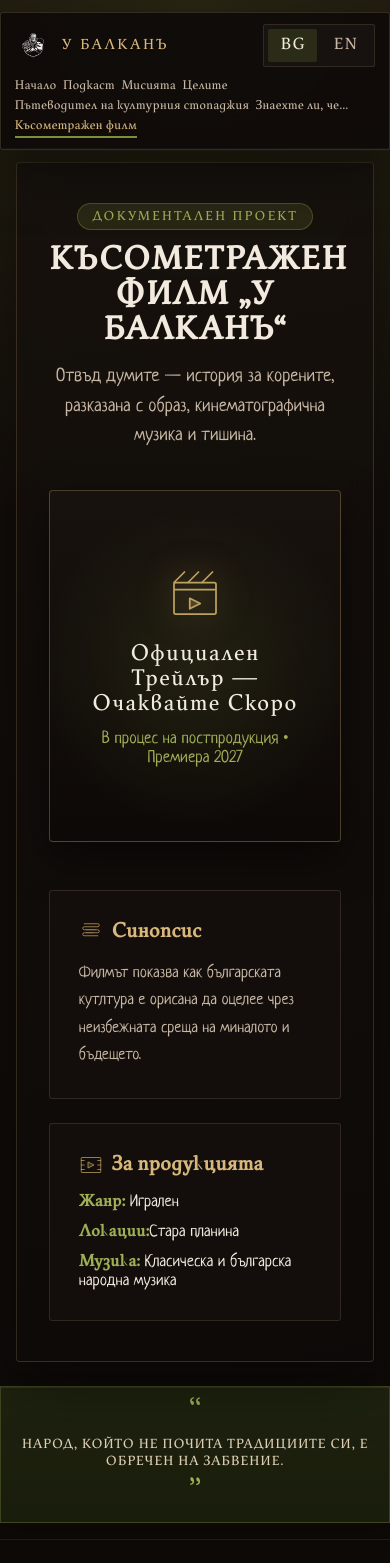
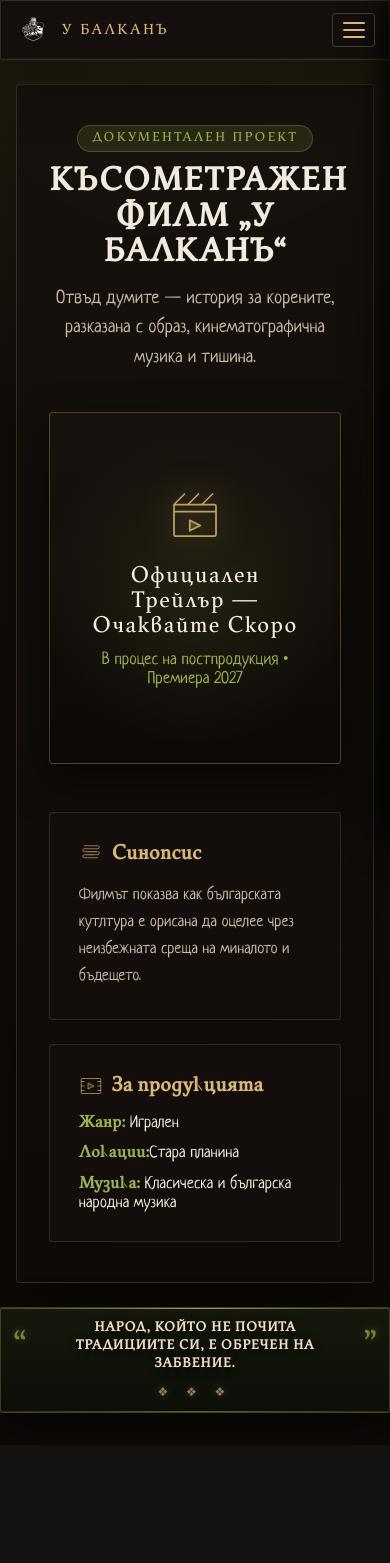
Before and after one commit to Vranata/UBalkanu, a React (Vite) app: page /film in a window 390 px wide. Shown: the top 1563 px of the page. After the commit the page ends 1445 px from the top, so only its background shows below. Built offline with nearby package versions, Linux system fonts and the light colour scheme.

Commit message:
mobile UI changes

```diff
--- a/src/App.tsx
+++ b/src/App.tsx
@@ -1,4 +1,4 @@
-import { useMemo, useState, useEffect } from 'react';
+import { useMemo, useState } from 'react';
 import { BrowserRouter, Routes, Route, NavLink, Link, Navigate } from 'react-router-dom';
 import { navigation, quoteCopy, type Locale } from './content';
 import SidePatterns from './components/SidePatterns';
@@ -13,25 +13,7 @@ import FilmPage from './pages/FilmPage';
 
 function AppContent() {
   const [locale, setLocale] = useState<Locale>('bg');
-  const [headerVisible, setHeaderVisible] = useState(true);
-
-  useEffect(() => {
-    let lastScrollY = window.scrollY;
-
-    const handleScroll = () => {
-      const currentScrollY = window.scrollY;
-      // Reveal header if scrolling up or near the top
-      if (currentScrollY <= 60 || currentScrollY < lastScrollY) {
-        setHeaderVisible(true);
-      } else if (currentScrollY > lastScrollY && currentScrollY > 100) {
-        setHeaderVisible(false);
-      }
-      lastScrollY = currentScrollY;
-    };
-
-    window.addEventListener('scroll', handleScroll, { passive: true });
-    return () => window.removeEventListener('scroll', handleScroll);
-  }, []);
+  const [mobileMenuOpen, setMobileMenuOpen] = useState(false);
 
   const activeNavigation = useMemo(
     () =>
@@ -43,16 +25,37 @@ function AppContent() {
     [locale],
   );
 
+  const closeMobileMenu = () => setMobileMenuOpen(false);
+
   return (
-    <div className="app-shell">
+    <div className={`app-shell ${mobileMenuOpen ? 'mobile-menu-active' : ''}`}>
       <SidePatterns />
       <div className="page-shell">
-        <header className={`topbar ${headerVisible ? 'header-pinned' : 'header-hidden'}`}>
-          <Link className="brand" to="/" aria-label="У БАЛКАНЪ home">
+        <header className="topbar">
+          <Link className="brand" to="/" onClick={closeMobileMenu} aria-label="У БАЛКАНЪ home">
             <img className="brand-mark" src="/assets/balkana-logo.png" alt="У Балканъ logo" />
             <span className="brand-name">У БАЛКАНЪ</span>
           </Link>
 
+          <button
+            type="button"
+            className={`mobile-nav-toggle ${mobileMenuOpen ? 'open' : ''}`}
+            onClick={() => setMobileMenuOpen(!mobileMenuOpen)}
+            aria-label={mobileMenuOpen ? 'Затвори меню' : 'Отвори меню'}
+            aria-expanded={mobileMenuOpen}
+          >
+            <span className="hamburger-box">
+              <span className="hamburger-inner"></span>
+            </span>
+          </button>
+
+          <div
+            className={`mobile-backdrop ${mobileMenuOpen ? 'visible' : ''}`}
+            onClick={closeMobileMenu}
+            aria-hidden="true"
+          />
+
+          <div className={`topbar-controls ${mobileMenuOpen ? 'open' : ''}`}>
             <nav className="nav" aria-label="Primary">
               {activeNavigation.map((item) => (
                 <NavLink
@@ -60,6 +63,7 @@ function AppContent() {
                   to={item.path}
                   className={({ isActive }) => (isActive ? 'active-nav-item' : '')}
                   end={item.path === '/'}
+                  onClick={closeMobileMenu}
                 >
                   {item.label}
                 </NavLink>
@@ -82,28 +86,7 @@ function AppContent() {
                 EN
               </button>
             </div>
-        </header>
 
-        <main className="main-content">
-          <Routes>
-            <Route path="/" element={<HomePage locale={locale} />} />
-            <Route path="/podcast" element={<PodcastPage locale={locale} />} />
-            <Route path="/mission" element={<MissionPage locale={locale} />} />
-            <Route path="/goals" element={<GoalsPage locale={locale} />} />
-            <Route path="/guide" element={<GuidePage locale={locale} />} />
-            <Route path="/facts" element={<FactsPage locale={locale} />} />
-            <Route path="/film" element={<FilmPage locale={locale} />} />
-            <Route path="*" element={<Navigate to="/" replace />} />
-          </Routes>
-        </main>
-
-        <section className="bottom-quote" aria-label="Featured quote">
-          <span className="bottom-quote-mark">“</span>
-          <p>{quoteCopy[locale]}</p>
-          <span className="bottom-quote-mark">”</span>
-        </section>
-
-        <footer className="site-footer">
             <div className="social-icons" aria-label="Social media">
               <a href="https://www.instagram.com/ubalkanapodcast.bg" target="_blank" rel="noopener noreferrer" aria-label="Instagram">
                 <svg viewBox="0 0 24 24" fill="none" stroke="currentColor" strokeWidth="1.7" strokeLinecap="round" strokeLinejoin="round">
@@ -129,7 +112,32 @@ function AppContent() {
                 </svg>
               </a>
             </div>
-        </footer>
+          </div>
+        </header>
+
+        <main className="main-content">
+          <Routes>
+            <Route path="/" element={<HomePage locale={locale} />} />
+            <Route path="/podcast" element={<PodcastPage locale={locale} />} />
+            <Route path="/mission" element={<MissionPage locale={locale} />} />
+            <Route path="/goals" element={<GoalsPage locale={locale} />} />
+            <Route path="/guide" element={<GuidePage locale={locale} />} />
+            <Route path="/facts" element={<FactsPage locale={locale} />} />
+            <Route path="/film" element={<FilmPage locale={locale} />} />
+            <Route path="*" element={<Navigate to="/" replace />} />
+          </Routes>
+        </main>
+
+        <section className="bottom-quote" aria-label="Featured quote">
+          <div className="bottom-quote-content">
+            <div className="bottom-quote-row">
+              <span className="bottom-quote-mark">“</span>
+              <p>{quoteCopy[locale]}</p>
+              <span className="bottom-quote-mark">”</span>
+            </div>
+            <div className="bottom-quote-ornament">❖ ❖ ❖</div>
+          </div>
+        </section>
       </div>
     </div>
   );
--- a/src/styles.css
+++ b/src/styles.css
@@ -48,11 +48,14 @@
 
 html {
   scroll-behavior: smooth;
+  overflow-x: hidden;
+  max-width: 100vw;
 }
 
 body {
   margin: 0;
   min-width: 320px;
+  max-width: 100vw;
   overflow-x: hidden;
   background:
     radial-gradient(circle at top, rgba(128, 143, 57, 0.18), transparent 32%),
@@ -160,7 +163,7 @@ button {
 
 .topbar {
   position: sticky;
-  top: 0.75rem;
+  top: 0;
   z-index: 100;
   width: 100%;
   margin: 0;
@@ -171,25 +174,78 @@ button {
   padding: 0.9rem 1.1rem;
   border: 1px solid rgba(214, 186, 141, 0.18);
   border-radius: 0.18rem;
-  background: rgba(14, 10, 8, 0.88);
-  backdrop-filter: blur(18px);
+  background: #140f0c;
   box-shadow:
     inset 1px 0 0 rgba(0, 0, 0, 0.32),
     inset 0 -1px 0 rgba(255, 255, 255, 0.03),
     1px 1px 0 rgba(255, 255, 255, 0.02),
     var(--shadow);
-  transition: transform 0.3s cubic-bezier(0.16, 1, 0.3, 1), opacity 0.3s ease;
-}
-
-.topbar.header-pinned {
-  transform: translateY(0);
-  opacity: 1;
-}
-
-.topbar.header-hidden {
-  transform: translateY(-120%);
+}
+
+.topbar-controls {
+  display: flex;
+  align-items: center;
+  gap: 1.25rem;
+}
+
+.mobile-nav-toggle {
+  display: none;
+  background: transparent;
+  border: 1px solid rgba(214, 186, 141, 0.25);
+  border-radius: 0.2rem;
+  padding: 0.5rem 0.6rem;
+  cursor: pointer;
+  z-index: 105;
+  color: var(--warm);
+}
+
+.hamburger-box {
+  width: 22px;
+  height: 16px;
+  display: flex;
+  flex-direction: column;
+  justify-content: space-between;
+  position: relative;
+}
+
+.hamburger-inner,
+.hamburger-box::before,
+.hamburger-box::after {
+  content: '';
+  display: block;
+  width: 100%;
+  height: 2px;
+  background-color: var(--warm);
+  border-radius: 1px;
+  transition: transform 0.25s ease, opacity 0.25s ease;
+}
+
+.mobile-nav-toggle.open .hamburger-inner {
+  opacity: 0;
+}
+
+.mobile-nav-toggle.open .hamburger-box::before {
+  transform: translateY(7px) rotate(45deg);
+}
+
+.mobile-nav-toggle.open .hamburger-box::after {
+  transform: translateY(-7px) rotate(-45deg);
+}
+
+.mobile-backdrop {
+  position: fixed;
+  inset: 0;
+  background: rgba(0, 0, 0, 0.65);
+  backdrop-filter: blur(4px);
+  z-index: 95;
   opacity: 0;
   pointer-events: none;
+  transition: opacity 0.3s ease;
+}
+
+.mobile-backdrop.visible {
+  opacity: 1;
+  pointer-events: auto;
 }
 
 .brand {
@@ -213,7 +269,7 @@ button {
   letter-spacing: 0.16em;
   font-size: 1.06rem;
   color: var(--warm);
-  text-shadow: 0 2px 0 rgba(0,0,0,0.35);
+  text-shadow: 0 2px 0 rgba(0, 0, 0, 0.35);
 }
 
 .nav {
@@ -263,7 +319,7 @@ button {
 .social-icons {
   display: flex;
   align-items: center;
-  gap: 0.85rem;
+  gap: 0.55rem;
   min-width: max-content;
 }
 
@@ -271,34 +327,20 @@ button {
   display: flex;
   align-items: center;
   justify-content: center;
-  width: 2.2rem;
-  height: 2.2rem;
-  border-radius: 50%;
-  background: rgba(255, 255, 255, 0.04);
-  border: 1px solid rgba(214, 186, 141, 0.15);
+  width: 1.85rem;
+  height: 1.85rem;
   color: var(--muted);
-  transition: all 200ms ease;
+  transition: color 160ms ease, transform 160ms ease;
 }
 
 .social-icons a:hover {
   color: var(--warm);
-  background: rgba(216, 183, 123, 0.15);
-  border-color: var(--accent-gold, #d8b77b);
-  transform: translateY(-2px);
+  transform: translateY(-1px);
 }
 
 .social-icons svg {
-  width: 1.15rem;
-  height: 1.15rem;
-}
-
-.site-footer {
-  display: flex;
-  justify-content: center;
-  align-items: center;
-  padding: 1.5rem 1rem 2.5rem;
-  margin-top: 1rem;
-  border-top: 1px solid rgba(214, 186, 141, 0.1);
+  width: 1.1rem;
+  height: 1.1rem;
 }
 
 .hero {
@@ -370,12 +412,13 @@ button {
   letter-spacing: 0.18em;
   font-family: var(--font-body);
 }
-.hero h1::after{
+
+.hero h1::after {
   content: '';
   display: block;
   width: 8rem;
   height: 3px;
-  background: linear-gradient(90deg, rgba(216,183,123,0.82), rgba(216,183,123,0.22));
+  background: linear-gradient(90deg, rgba(216, 183, 123, 0.82), rgba(216, 183, 123, 0.22));
   margin-top: 0.9rem;
   border-radius: 0;
   box-shadow: 0 1px 0 rgba(0, 0, 0, 0.35);
@@ -434,49 +477,72 @@ button {
 .hero-quote {
   align-self: center;
   justify-self: end;
-  width: min(16rem, 100%);
-  padding: 1.35rem 1.4rem 1.2rem;
-  border: 1px solid rgba(214, 186, 141, 0.2);
-  border-radius: 0.25rem;
-  background: rgba(18, 14, 10, 0.55);
-  -webkit-backdrop-filter: blur(14px);
-  backdrop-filter: blur(14px);
+  position: relative;
+  width: min(18rem, 100%);
+  padding: 1.8rem 1.6rem 1.4rem;
+  border: 1px solid rgba(216, 183, 123, 0.35);
+  border-radius: 0.5rem;
+  background: linear-gradient(145deg, rgba(28, 21, 16, 0.75), rgba(16, 12, 9, 0.85));
+  -webkit-backdrop-filter: blur(16px);
+  backdrop-filter: blur(16px);
   box-shadow:
-    0 10px 30px rgba(0, 0, 0, 0.4),
-    inset 0 1px 0 rgba(255, 255, 255, 0.04);
+    0 14px 38px rgba(0, 0, 0, 0.55),
+    inset 0 1px 0 rgba(255, 230, 180, 0.12),
+    0 0 20px rgba(216, 183, 123, 0.06);
   margin-top: -3rem;
   margin-right: 0.5rem;
+  transition: transform 0.3s ease, border-color 0.3s ease, box-shadow 0.3s ease;
+}
+
+.hero-quote::before {
+  content: '';
+  position: absolute;
+  top: 0;
+  left: 10%;
+  width: 80%;
+  height: 1px;
+  background: linear-gradient(90deg, transparent, rgba(216, 183, 123, 0.6), transparent);
+}
+
+.hero-quote:hover {
+  transform: translateY(-3px);
+  border-color: rgba(216, 183, 123, 0.6);
+  box-shadow:
+    0 18px 45px rgba(0, 0, 0, 0.65),
+    inset 0 1px 0 rgba(255, 230, 180, 0.2),
+    0 0 25px rgba(216, 183, 123, 0.12);
 }
 
 .hero-quote-symbol {
   display: block;
-  color: var(--accent-soft);
-  font-family: var(--font-title);
-  font-size: 1.4rem;
-  line-height: 1;
-  margin-bottom: 0.4rem;
-  opacity: 0.85;
+  color: var(--accent-gold, #d8b77b);
+  font-family: var(--font-title);
+  font-size: 2.4rem;
+  line-height: 0.8;
+  margin-bottom: 0.3rem;
+  opacity: 0.9;
+  text-shadow: 0 2px 10px rgba(216, 183, 123, 0.3);
 }
 
 .hero-quote-text {
   margin: 0;
-  color: var(--text);
-  line-height: 1.45;
-  font-family: var(--font-body);
-  font-size: 1.05rem;
+  color: #f5ebd9;
+  line-height: 1.55;
+  font-family: var(--font-body);
+  font-size: 1.08rem;
+  font-style: italic;
   white-space: pre-line;
 }
 
 .hero-quote-author {
   display: block;
-  margin-top: 0.85rem;
-  color: var(--muted);
+  margin-top: 1.1rem;
+  color: var(--accent-gold, #d8b77b);
   font-family: var(--font-title);
   font-size: 0.88rem;
-  letter-spacing: 0.05em;
-  opacity: 0.8;
-}
-
+  letter-spacing: 0.08em;
+  text-transform: uppercase;
+}
 
 .feature-grid {
   display: grid;
@@ -512,34 +578,89 @@ button {
 }
 
 .bottom-quote {
-  width: min(1360px, calc(100% - 12rem));
-  margin: 0.1rem auto 0;
-  padding: 0.85rem 1.4rem;
-  border: 1px solid rgba(159, 175, 87, 0.26);
-  background: linear-gradient(180deg, rgba(58, 74, 28, 0.38), rgba(38, 51, 17, 0.48));
-  display: flex;
+  position: relative;
+  width: min(1360px, calc(100% - 6rem));
+  margin: 1.8rem auto 0;
+  padding: 1.4rem 2rem 1.2rem;
+  border: 1px solid rgba(140, 155, 70, 0.35);
+  border-radius: 0.18rem;
+  background: linear-gradient(180deg, rgba(22, 28, 14, 0.88), rgba(12, 16, 8, 0.94));
+  backdrop-filter: blur(14px);
+  display: flex;
+  flex-direction: column;
   align-items: center;
   justify-content: center;
-  gap: 0.75rem;
   text-align: center;
-  box-shadow: inset 0 1px 0 rgba(216, 183, 123, 0.12), 0 8px 20px rgba(0, 0, 0, 0.22);
+  box-shadow:
+    inset 0 1px 0 rgba(216, 183, 123, 0.25),
+    inset 0 -1px 0 rgba(140, 155, 70, 0.2),
+    0 14px 36px rgba(0, 0, 0, 0.5);
+  overflow: hidden;
+}
+
+.bottom-quote::before {
+  content: '';
+  position: absolute;
+  top: 0;
+  left: 0;
+  right: 0;
+  height: 1px;
+  background: linear-gradient(90deg, transparent, rgba(216, 183, 123, 0.7), transparent);
+}
+
+.bottom-quote::after {
+  content: '';
+  position: absolute;
+  bottom: 0;
+  left: 0;
+  right: 0;
+  height: 1px;
+  background: linear-gradient(90deg, transparent, rgba(140, 155, 70, 0.5), transparent);
+}
+
+.bottom-quote-content {
+  position: relative;
+  z-index: 1;
+  display: flex;
+  flex-direction: column;
+  align-items: center;
+  gap: 0.5rem;
+}
+
+.bottom-quote-row {
+  display: flex;
+  align-items: center;
+  justify-content: center;
+  gap: 1.2rem;
 }
 
 .bottom-quote p {
   margin: 0;
   font-family: var(--font-title);
-  letter-spacing: 0.1em;
-  color: #dfd0b4;
-  font-size: clamp(0.95rem, 1.5vw, 1.45rem);
-  line-height: 1.3;
+  letter-spacing: 0.18em;
+  color: #ebdcc2;
+  font-size: clamp(0.95rem, 1.6vw, 1.4rem);
+  font-weight: 600;
+  line-height: 1.35;
   text-transform: uppercase;
+  text-shadow: 0 2px 8px rgba(0, 0, 0, 0.7);
 }
 
 .bottom-quote-mark {
-  color: var(--accent-soft);
-  font-size: 2rem;
+  color: #7f8f39;
+  font-size: 2.2rem;
   line-height: 1;
-  margin-top: -0.05rem;
+  font-family: var(--font-title);
+  opacity: 0.9;
+  text-shadow: 0 0 10px rgba(127, 143, 57, 0.5);
+}
+
+.bottom-quote-ornament {
+  color: rgba(216, 183, 123, 0.65);
+  font-size: 0.75rem;
+  letter-spacing: 0.6em;
+  margin-top: 0.2rem;
+  text-shadow: 0 0 8px rgba(216, 183, 123, 0.3);
 }
 
 .feature-card h3 {
@@ -1094,6 +1215,20 @@ button {
   margin-bottom: 2.5rem;
 }
 
+@media (max-width: 780px) {
+  .category-filter {
+    justify-content: center;
+    flex-wrap: wrap;
+    gap: 0.5rem;
+    margin-bottom: 1.75rem;
+    padding-inline: 0.5rem;
+  }
+  .category-filter button {
+    font-size: 0.85rem;
+    padding: 0.4rem 0.75rem;
+  }
+}
+
 .category-filter button {
   border: 1px solid rgba(214, 186, 141, 0.18);
   background: rgba(255, 255, 255, 0.03);
@@ -1454,6 +1589,76 @@ button {
     display: none;
   }
 
+  .mobile-nav-toggle {
+    display: flex;
+    align-items: center;
+    justify-content: center;
+  }
+
+  .topbar-controls {
+    position: fixed;
+    top: 0;
+    right: 0;
+    bottom: 0;
+    width: min(300px, 80vw);
+    background: #140f0c;
+    border-left: 1px solid rgba(214, 186, 141, 0.2);
+    box-shadow: -10px 0 30px rgba(0, 0, 0, 0.8);
+    flex-direction: column;
+    align-items: stretch;
+    justify-content: flex-start;
+    padding: 5rem 1.5rem 2rem;
+    gap: 1.75rem;
+    z-index: 100;
+    transform: translateX(100%);
+    transition: transform 0.32s cubic-bezier(0.16, 1, 0.3, 1);
+  }
+
+  .topbar-controls.open {
+    transform: translateX(0);
+  }
+
+  .nav {
+    flex-direction: column;
+    align-items: stretch;
+    gap: 0.25rem;
+    font-size: 1.1rem;
+    width: 100%;
+  }
+
+  .nav a {
+    padding: 0.75rem 1rem;
+    border-radius: 0.25rem;
+    border: 1px solid transparent;
+    transition: all 0.2s ease;
+  }
+
+  .nav a:hover,
+  .nav a.active-nav-item {
+    background: rgba(216, 183, 123, 0.12);
+    border-color: rgba(214, 186, 141, 0.22);
+    color: var(--warm);
+  }
+
+  .locale-toggle {
+    justify-content: center;
+    width: 100%;
+    padding: 0.35rem;
+  }
+
+  .locale-toggle button {
+    flex: 1;
+    text-align: center;
+    padding: 0.6rem 0;
+  }
+
+  .social-icons {
+    justify-content: center;
+    gap: 1.25rem;
+    padding-top: 1rem;
+    border-top: 1px solid rgba(214, 186, 141, 0.12);
+  }
+
   .page-shell {
     padding-inline: 0;
   }
@@ -1468,18 +1673,8 @@ button {
   }
 
   .topbar {
-    flex-wrap: wrap;
     border-radius: 0.18rem;
     padding: 0.7rem 0.85rem;
-  }
-
-  .nav {
-    order: 3;
-    width: 100%;
-    justify-content: flex-start;
-    gap: 0.55rem;
-    font-size: 0.82rem;
-    flex-wrap: wrap;
   }
 
   .hero {
@@ -1489,31 +1684,31 @@ button {
   }
 
   .hero h1 {
-    font-size: clamp(2.6rem, 13vw, 4.2rem);
+    font-size: clamp(2.4rem, 11vw, 3.8rem);
   }
 
   .hero h2 {
-    font-size: clamp(1rem, 4vw, 1.3rem);
-    letter-spacing: 0.1em;
+    font-size: clamp(0.95rem, 3.8vw, 1.2rem);
+    letter-spacing: 0.08em;
   }
 
   .hero-body {
-    font-size: 1rem;
+    font-size: 0.98rem;
   }
 
   .hero-logo {
-    width: min(8rem, 28vw);
+    width: min(7.5rem, 26vw);
   }
 
   .hero-quote {
     justify-self: stretch;
     width: 100%;
-    padding: 1.1rem 1.2rem;
+    padding: 1rem 1.1rem;
     margin-bottom: 1rem;
   }
 
   .hero-quote p {
-    font-size: 1rem;
+    font-size: 0.95rem;
   }
 
   .feature-grid {
@@ -1526,12 +1721,12 @@ button {
 
   .feature-card {
     padding: 1rem 0.85rem;
-    min-height: 14rem;
+    min-height: 13.5rem;
   }
 
   .feature-card h3 {
     font-size: 0.92rem;
-    min-height: 3.6rem;
+    min-height: 3.2rem;
   }
 
   .feature-card p {
@@ -1540,8 +1735,8 @@ button {
   }
 
   .feature-icon img {
-    width: 42px;
-    height: 42px;
+    width: 40px;
+    height: 40px;
   }
 
   .details-panel {
@@ -1566,11 +1761,11 @@ button {
   }
 
   .section-panel {
-    padding: 2rem 0 2rem;
+    padding: 1.75rem 0 1.75rem;
   }
 
   .section-panel-inner {
-    padding-left: 1.5rem;
+    padding-left: 1.25rem;
   }
 
   .section-panel-grid {
@@ -1593,50 +1788,50 @@ button {
     height: 2.2rem;
   }
 
-  .nav {
-    font-size: 0.78rem;
-    gap: 0.4rem;
-  }
-
   .hero {
     padding: 0.75rem 0.65rem;
   }
 
   .hero h1 {
-    font-size: clamp(2.2rem, 15vw, 3.4rem);
+    font-size: clamp(2rem, 13vw, 3rem);
   }
 
   .hero h2 {
-    font-size: 0.95rem;
-    margin: 0.7rem 0 0.9rem;
+    font-size: 0.9rem;
+    margin: 0.6rem 0 0.8rem;
   }
 
   .hero-actions {
+    flex-direction: column;
+    width: 100%;
     gap: 0.65rem;
-    margin-top: 1.25rem;
+    margin-top: 1.1rem;
   }
 
   .primary-button,
   .secondary-link {
+    width: 100%;
+    justify-content: center;
     min-height: 2.75rem;
-    padding: 0.7rem 1.1rem;
-    font-size: 0.92rem;
+    padding: 0.75rem 1.1rem;
+    font-size: 0.95rem;
   }
 
   .feature-grid {
     grid-template-columns: 1fr;
-    gap: 0.6rem;
-    padding: 0.6rem;
+    gap: 0.65rem;
+    padding: 0.5rem;
   }
 
   .feature-card {
-    grid-template-rows: 3.5rem auto auto auto;
+    grid-template-rows: auto auto auto auto;
     min-height: auto;
+    gap: 0.5rem;
   }
 
   .feature-card h3 {
     min-height: auto;
-    font-size: 0.95rem;
+    font-size: 0.98rem;
   }
 
   .feature-card p {
@@ -1644,7 +1839,7 @@ button {
   }
 
   .bottom-quote {
-    padding: 0.75rem 0.75rem;
+    padding: 0.75rem;
     flex-wrap: wrap;
   }
 
```
Also changed, not shown: src/pages/FactsPage.tsx (+77 -134 lines), 5 other files (tests, documents, lock files or other folders). Lines whose indentation alone changed are shown as unchanged.
